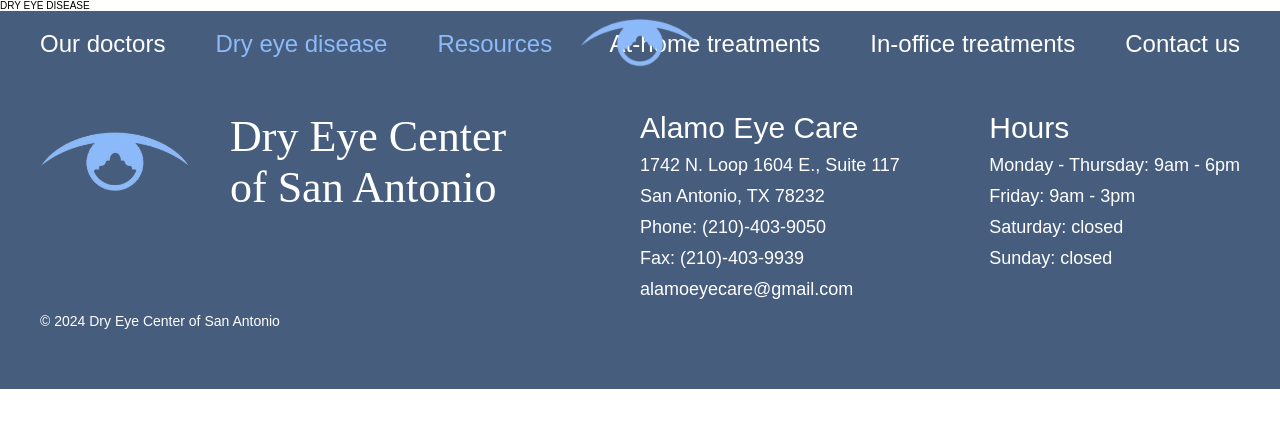
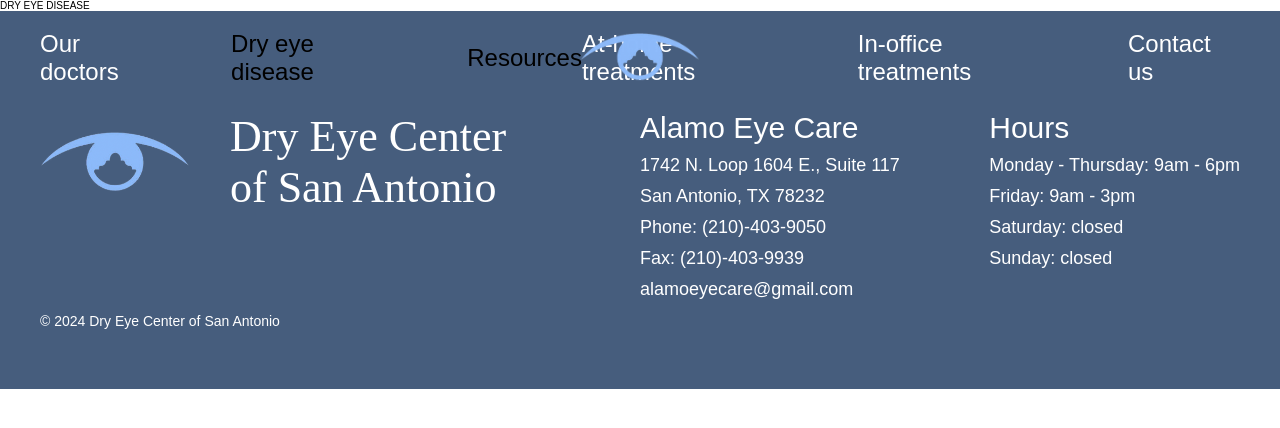
Before and after one commit to kathyhahahahoang/dry-eye-center, a React (Vite) app: page /dry-eye-disease in a window 1280 px wide. Shown: the top 428 px of the page. Built offline with nearby package versions, Linux system fonts and the light colour scheme; a web font is replaced by a local one.

Commit message:
NavBar changes on scroll

```diff
--- a/src/AppLayout.tsx
+++ b/src/AppLayout.tsx
@@ -1,6 +1,6 @@
 import { Outlet } from "react-router-dom";
-import NavBar from "./ui/NavBar";
-import Footer from "./ui/Footer";
+import NavBar from "./ui/NavBar.tsx";
+import Footer from "./ui/Footer.tsx";
 
 function AppLayout() {
   return (
--- a/src/UI/NavBar.module.scss
+++ b/src/UI/NavBar.module.scss
@@ -1,17 +1,20 @@
 .container {
   width: 100vw;
-  height: 100%;
+  padding: 3rem 4rem;
   position: fixed;
   z-index: 200;
+  transition: all 0.2s;
+}
 
-  //   background-color: lightcoral;
+.container-scrolled {
+  background-color: white;
+  transition: all 0.2s;
+  width: 100%;
 }
 
 .nav-links-ul {
-  // background-color: rgb(113, 113, 113);
   display: flex;
   align-items: center;
-  padding: 3rem 4rem;
 
   position: relative;
   //   background-color: lightblue;
@@ -24,7 +27,7 @@
 .nav-links-left {
   display: flex;
   align-items: center;
-  gap: 5rem;
+  gap: 7rem;
 
   // background-color: green;
 }
@@ -43,19 +46,22 @@
 .nav-links-right {
   margin-left: auto;
   display: flex;
-  gap: 5rem;
+  gap: 7rem;
   // background-color: green;
 }
 
 .link {
-  // color: black;
   color: white;
 }
 
-.link:hover {
+.link-scrolled {
   color: #8cbafa;
 }
 
+.link:hover {
+  color: black;
+}
+
 .link-active {
-  color: #8cbafa;
+  color: black;
 }
--- a/src/UI/NavBar.tsx
+++ b/src/UI/NavBar.tsx
@@ -1,18 +1,56 @@
 import styles from "./NavBar.module.scss";
 import logo from "../assets/images/logo.png";
 import { NavLink } from "react-router-dom";
+import { useEffect, useState } from "react";
 
 function NavBar() {
+  const [isScrolled, setScrolled] = useState(false);
+  const [isMobile, setIsMobile] = useState(window.innerWidth < 650);
+
+  useEffect(() => {
+    window.addEventListener("scroll", handleScroll, { passive: true });
+
+    return () => {
+      window.removeEventListener("scroll", handleScroll);
+    };
+  }, []);
+
+  const handleScroll = () => {
+    if (window.scrollY > 80) {
+      setScrolled(true);
+    } else {
+      setScrolled(false);
+    }
+  };
+
+  useEffect(() => {
+    window.addEventListener("resize", updateMedia);
+    return () => window.removeEventListener("resize", updateMedia);
+  }, []);
+
+  const updateMedia = () => {
+    setIsMobile(window.innerWidth < 650);
+  };
+
+  const scrolledNav =
+    isScrolled && !isMobile
+      ? `${styles.container} ${styles["container-scrolled"]}`
+      : `${styles.container}`;
+
+  const scrolledLink =
+    isScrolled && !isMobile
+      ? `${styles.link} ${styles["link-scrolled"]}`
+      : `${styles.link}`;
+
   return (
-    <div className={styles.container}>
-      <nav>
+    <nav className={scrolledNav}>
       <ul className={styles["nav-links-ul"]}>
         <div className={styles["nav-links-left"]}>
           <li>
             <NavLink
               to="/doctors"
               className={({ isActive }) =>
-                  isActive ? `${styles["link-active"]}` : `${styles.link}`
+                isActive ? `${styles["link-active"]}` : `${scrolledLink}`
               }
             >
               Our doctors
@@ -22,7 +60,7 @@ function NavBar() {
             <NavLink
               to="/dry-eye-disease"
               className={({ isActive }) =>
-                  isActive ? `${styles["link-active"]}` : `${styles.link}`
+                isActive ? `${styles["link-active"]}` : `${scrolledLink}`
               }
             >
               Dry eye disease
@@ -32,7 +70,7 @@ function NavBar() {
             <NavLink
               to="/dry-eye-disease"
               className={({ isActive }) =>
-                  isActive ? `${styles["link-active"]}` : `${styles.link}`
+                isActive ? `${styles["link-active"]}` : `${scrolledLink}`
               }
             >
               Resources
@@ -49,7 +87,7 @@ function NavBar() {
             <NavLink
               to="/at-home-treatments"
               className={({ isActive }) =>
-                  isActive ? `${styles["link-active"]}` : `${styles.link}`
+                isActive ? `${styles["link-active"]}` : `${scrolledLink}`
               }
             >
               At-home treatments
@@ -59,7 +97,7 @@ function NavBar() {
             <NavLink
               to="/in-office-treatments"
               className={({ isActive }) =>
-                  isActive ? `${styles["link-active"]}` : `${styles.link}`
+                isActive ? `${styles["link-active"]}` : `${scrolledLink}`
               }
             >
               In-office treatments
@@ -69,7 +107,7 @@ function NavBar() {
             <NavLink
               to="/contact"
               className={({ isActive }) =>
-                  isActive ? `${styles["link-active"]}` : `${styles.link}`
+                isActive ? `${styles["link-active"]}` : `${scrolledLink}`
               }
             >
               Contact us
@@ -78,7 +116,6 @@ function NavBar() {
         </div>
       </ul>
     </nav>
-    </div>
   );
 }
 
```
Lines whose indentation alone changed are shown as unchanged.
